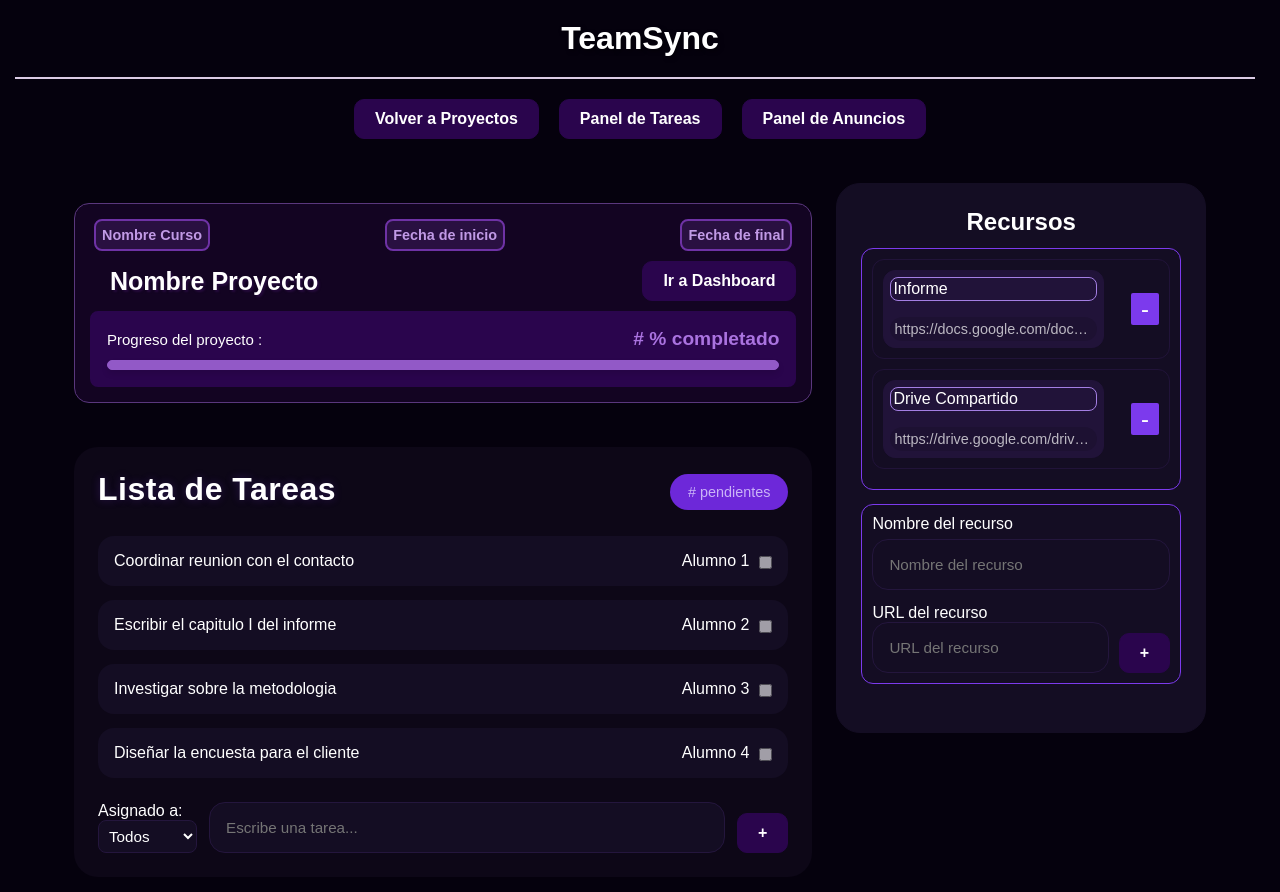
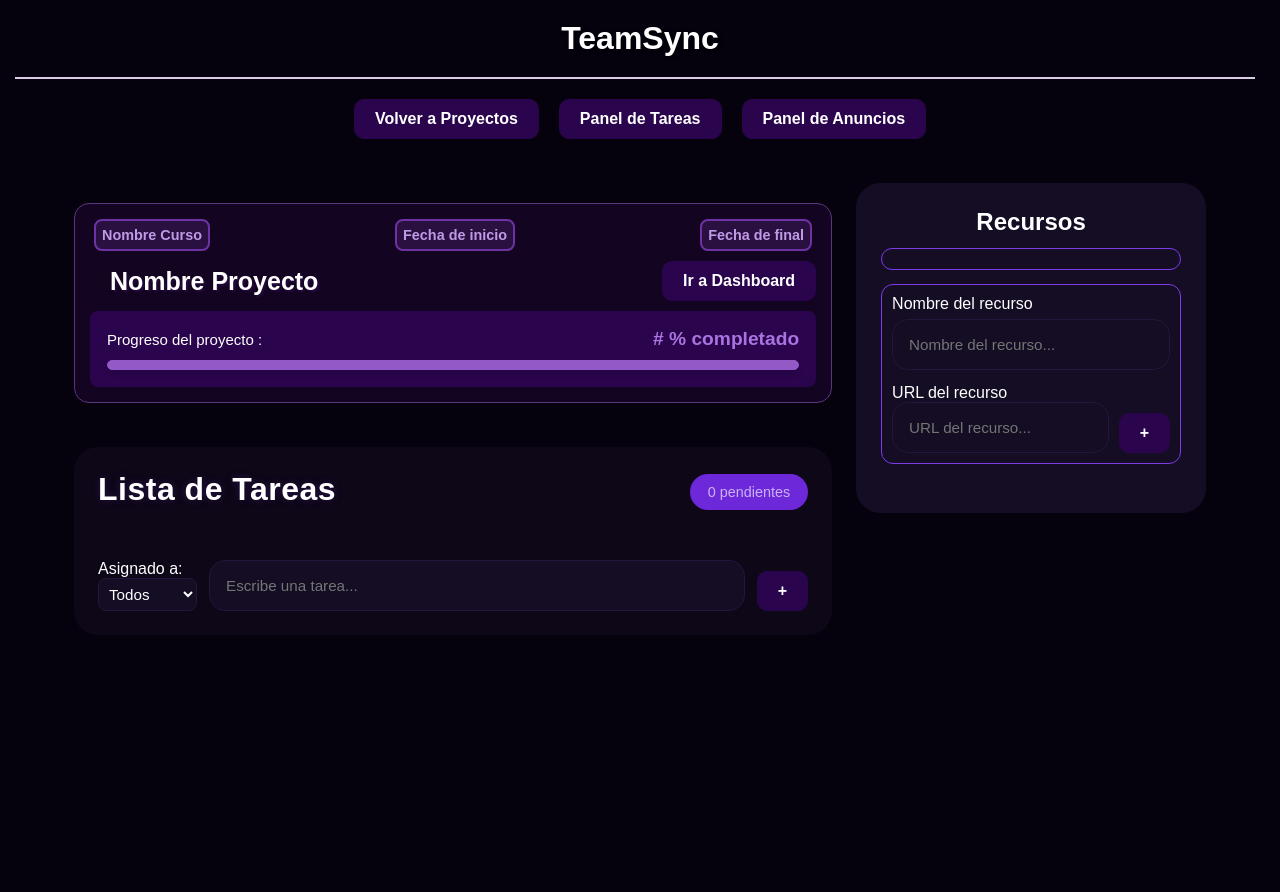
Before and after one commit to Adri20cyj/teamsync, a React (Vite) app: page / in a window 1280 px wide. Shown: the top 892 px of the page. Built offline with nearby package versions, Linux system fonts and the light colour scheme.

Commit message:
agregar tareas y recursos
agregar tareas y recursos

```diff
--- /dev/null
+++ b/src/components/Panel/Recursos/AgregarRecurso.jsx
@@ -0,0 +1,35 @@
+import { useState } from "react";
+
+const AgregarRecurso = ({ onAgregarRecurso }) => {
+    const [nombre, setNombre] = useState("");
+    const [url, setUrl] = useState("");
+
+    const handleSubmit = (e) => {
+        e.preventDefault();
+        if (nombre.trim() === "") return;
+        onAgregarRecurso({
+            nombre: nombre,
+            url: url
+        });
+        setNombre("");
+        setUrl("");
+    };
+    return (
+        <form class="ingresar-recurso" onSubmit={handleSubmit}>
+            <div class="nombre-recurso">
+                <p> Nombre del recurso </p>
+                <input class="input-nombre" type="text" value={nombre} onChange={(e) => setNombre(e.target.value)} placeholder="Nombre del recurso..." />
+            </div>
+
+            <div class="contenedor-url-grande">
+                <p> URL del recurso </p>
+                <div class="contenedor-url">
+                    <input class="input-url" type="url" value={url} onChange={(e) => setUrl(e.target.value)} placeholder="URL del recurso..." />
+                    <button type="submit" class="añadir"> + </button>
+                </div>
+            </div>
+        </form>
+    );
+};
+
+export default AgregarRecurso;
--- a/src/components/Panel/Recursos/ItemRecurso.jsx
+++ b/src/components/Panel/Recursos/ItemRecurso.jsx
@@ -9,7 +9,7 @@ const ItemRecurso = (props) => {
                     {props.url}
                 </a>
             </div>
-            <button class="eliminar">-</button>
+            <button class="eliminar" onClick={() => props.eliminarRecurso(props.id)}>-</button>
         </div>
     )
 }
--- a/src/components/Panel/Recursos/Recursos.jsx
+++ b/src/components/Panel/Recursos/Recursos.jsx
@@ -1,8 +1,29 @@
+import { useState } from "react";
 import "./Recursos.css"
+import AgregarRecurso from "./AgregarRecurso"
 import ItemRecurso from "./ItemRecurso"
 
 
 const Recursos = () => {
+    const [recursos, setRecursos] = useState([
+    ]);
+
+    const agregarRecurso = (nuevoRecurso) => {
+        const recursoConId = {
+            ...nuevoRecurso,
+            id: Date.now()
+        };
+
+        setRecursos([...recursos, recursoConId]);
+    };
+
+    const eliminarRecurso = (id) => {
+
+        setRecursos(recursos.filter(recurso => recurso.id !== id));
+
+    }
+
+
 
     return (
         <>
@@ -10,25 +31,17 @@ const Recursos = () => {
                 <h2>Recursos</h2>
                 <div class="contenedor-recursos">
                     <div class="recursos">
-                        {/*Recursos temporales:: */}
-                        <ItemRecurso nombre="Informe" url="https://docs.google.com/document/d/1Senkqzwf_5RDin20jHBswYaRI3N7V_7-9MRoe5E1Vp0/edit?hl=es&tab=t.0" />
-                        <ItemRecurso nombre="Drive Compartido" url="https://drive.google.com/drive/folders/1SGkkP9Tb7_vZcPH2_o-wlX162VLb4oG_?hl=es" />
+                        {recursos.map((recurso) => (
+                            <ItemRecurso
+                                id={recurso.id}
+                                nombre={recurso.nombre}
+                                url={recurso.url}
+                                eliminarRecurso={eliminarRecurso}
+                            />
+                        ))}
                     </div>
 
-                    <div class="ingresar-recurso">
-                        <div class="nombre-recurso">
-                            <p> Nombre del recurso </p>
-                            <input class="input-nombre" type="text" placeholder="Nombre del recurso" />
-                        </div>
-                        <div class="contenedor-url-grande">
-                            <p> URL del recurso </p>
-                            <div class="contenedor-url">
-                                <input class="input-url" type="url" placeholder="URL del recurso" />
-                                <button class="añadir"> + </button>
-                            </div>
-                        </div>
-
-                    </div>
+                    <AgregarRecurso onAgregarRecurso={agregarRecurso} />
                 </div>
             </div>
         </>
--- /dev/null
+++ b/src/components/Panel/TablaTareas/AgregarTarea.jsx
@@ -0,0 +1,35 @@
+import { useState } from "react";
+
+const AgregarTarea = ({ onAgregar }) => {
+    const [titulo, setTitulo] = useState("");
+    const [asignado, setAsignado] = useState("Todos");
+
+    const handleSubmit = (e) => {
+        e.preventDefault();
+        if (titulo.trim() === "") return;
+        onAgregar({
+            titulo: titulo,
+            asignado: asignado
+        });
+        setTitulo("");
+    };
+    return (
+        <form class="ingresar-tarea" onSubmit={handleSubmit}>
+            <div class="selector-alumnos">
+                <p>Asignado a:</p>
+                <select class="selector" value={asignado} onChange={(e) => setAsignado(e.target.value)}>
+                    <option value="Todos">Todos</option>
+                    <option value="Alumno 1">Alumno 1</option>
+                    <option value="Alumno 2">Alumno 2</option>
+                    <option value="Alumno 3">Alumno 3</option>
+                    <option value="Alumno 4">Alumno 4</option>
+                </select>
+            </div>
+
+            <input type="text" placeholder="Escribe una tarea..." value={titulo} onChange={(e) => setTitulo(e.target.value)} />
+            <button type="submit" class="añadir-tarea"> + </button>
+        </form>
+    );
+};
+
+export default AgregarTarea;
--- a/src/components/Panel/TablaTareas/TablaTareas.jsx
+++ b/src/components/Panel/TablaTareas/TablaTareas.jsx
@@ -1,9 +1,21 @@
-
+import { useState } from "react";
 import ItemTarea from "./ItemTarea"
+import AgregarTarea from "./AgregarTarea";
 
 import "./TablaTareas.css"
 
 const TablaTareas = () => {
+    const [tareas, setTareas] = useState([
+    ]);
+
+    const agregarTarea = (nuevaTarea) => {
+        const tareaConId = {
+            ...nuevaTarea,
+            id: Date.now()
+        };
+
+        setTareas([...tareas, tareaConId]);
+    };
 
 
     return (
@@ -11,33 +23,21 @@ const TablaTareas = () => {
             <div class="tabla-titulo">
                 <h2>Lista de Tareas</h2>
                 <div class="pendientes">
-                    # pendientes
+                    {tareas.length} pendientes
                 </div>
             </div>
 
             <div class="lista-tareas">
-                <ItemTarea titulo="Coordinar reunion con el contacto" asignado="Alumno 1" />
-
-                <ItemTarea titulo="Escribir el capitulo I del informe" asignado="Alumno 2" />
-                <ItemTarea titulo="Investigar sobre la metodologia" asignado="Alumno 3" />
-                <ItemTarea titulo="Diseñar la encuesta para el cliente" asignado="Alumno 4" />
-
+                {tareas.map((tarea) => (
+                    <ItemTarea
+                        key={tarea.id}
+                        titulo={tarea.titulo}
+                        asignado={tarea.asignado}
+                    />
+                ))}
             </div>
 
-            <div class="ingresar-tarea">
-                <div class="selector-alumnos">
-                    <p> Asignado a: </p>
-                    <select class="selector">
-                        <option>Todos</option>
-                        <option>Alumno 1</option>
-                        <option>Alumno 2</option>
-                        <option>Alumno 3</option>
-                    </select>
-                </div>
-
-                <input type="text" placeholder="Escribe una tarea..." />
-                <button class="añadir-tarea"> + </button>
-            </div>
+            <AgregarTarea onAgregar={agregarTarea} />
         </div>
     )
 }
```
